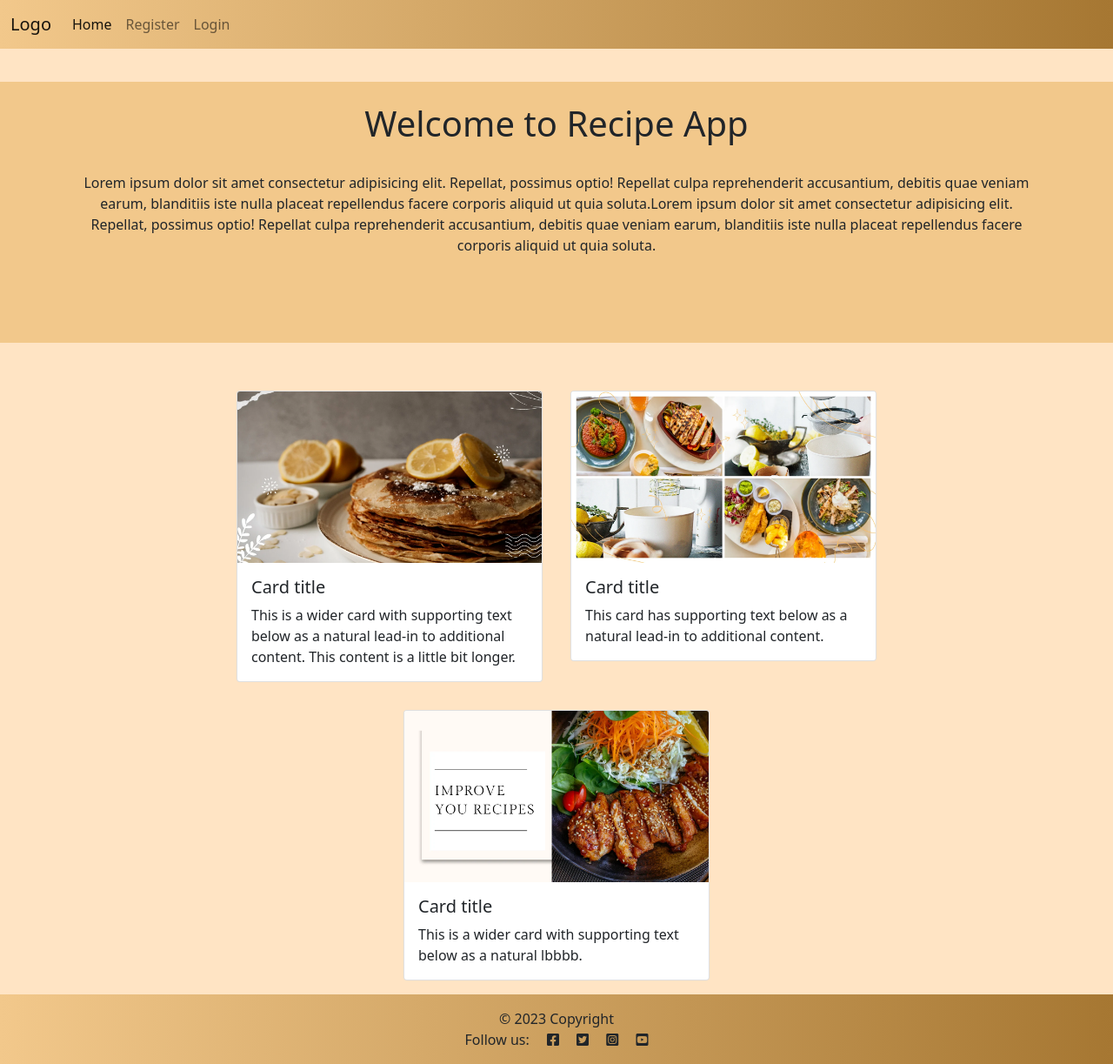
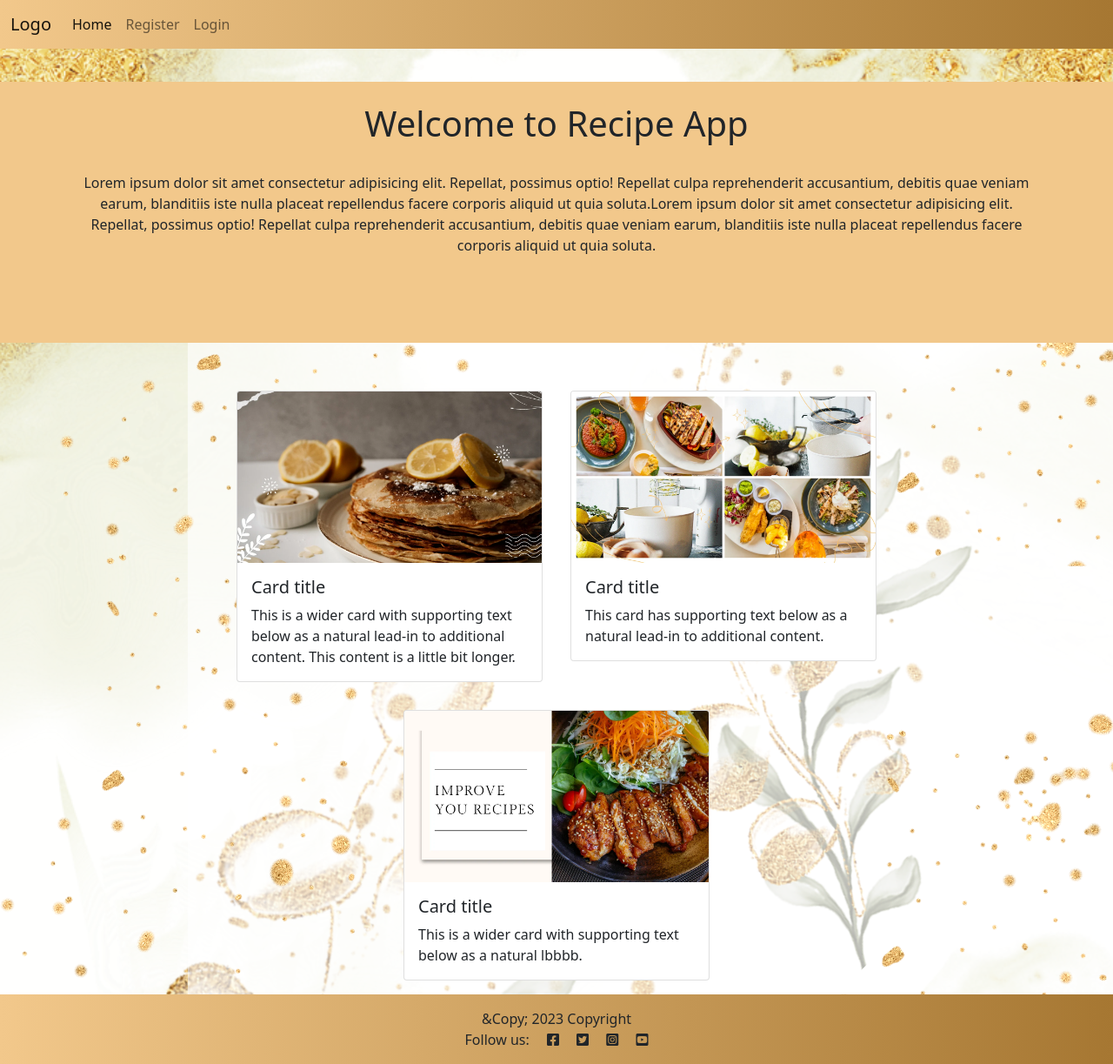
Before and after one commit to Aliona83/project4--test, a Django app: page / in a window 1280 px wide. Shown: the whole page at 87% size. Run offline with Django 3.2, Linux system fonts and the light colour scheme; parts of the project's set-up code (start-up, migrations or seed data) failed here and were passed over.

Commit message:
Add background image in style.css

```diff
--- a/static/css/style.css
+++ b/static/css/style.css
@@ -1,6 +1,6 @@
 
  body {
-    background-color: bisque;
+    background-image: url('../images/background_image.png');
 }
 
 .navbar {
@@ -27,9 +27,7 @@
     margin-top: 1rem;
     margin: 1rem;
 }
-.card-shadow {
-    background-color: bisque;
-}
+
 .all_recipes{
     text-decoration: none;
     color: black;
@@ -45,11 +43,11 @@
 .btn-signup:hover,
 .btn-signup:active {
     background-color: #fff;
-    color: #23BBBB;
+    color: #445261;
 }
 
 .link {
-    color: #23BBBB;
+    color: #445261;
     text-decoration: none;
 }
 
--- a/templates/base.html
+++ b/templates/base.html
@@ -20,7 +20,7 @@
 
     <title>Recipe App</title>
 </head>
-<body>
+<body class="d-flex flex-column h-100">
     <nav class="navbar navbar-expand-lg navbar-light">
         <div class="container-fluid">
             <a class="navbar-brand" href="{% url 'home' %}">Logo</a>
@@ -66,7 +66,7 @@
     </main>
     <!-- Footer -->
     <footer class="footer mt-auto py-3 bg-danger">
-        <p class="m-0 text-center text-black">&copy; 2023 Copyright</p>
+        <p class="m-0 text-center text-black">&Copy; 2023 Copyright</p>
         <p class="m-0 text-center text-black">Follow us: <i class="fab fa-facebook-square ms-3"></i>
             <i class="fab fa-twitter-square ms-3"></i>
             <i class="fab fa-instagram-square ms-3"></i>
```
Also changed, not shown: static/images/background_image.png (added).
